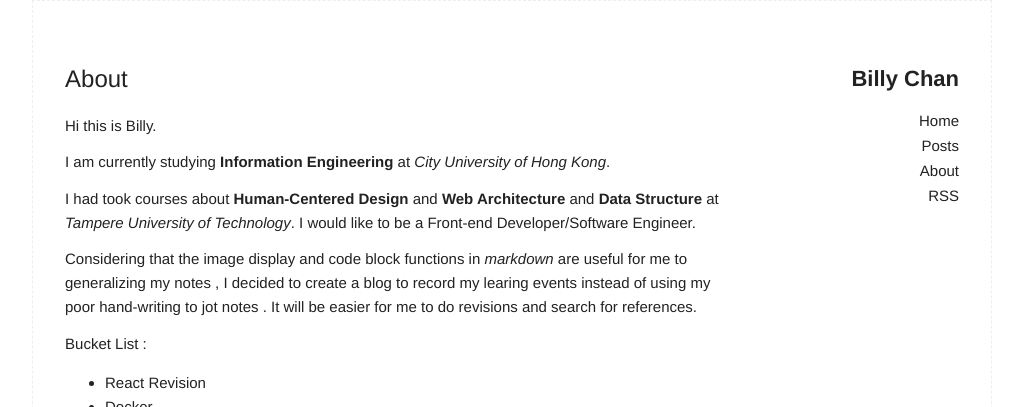
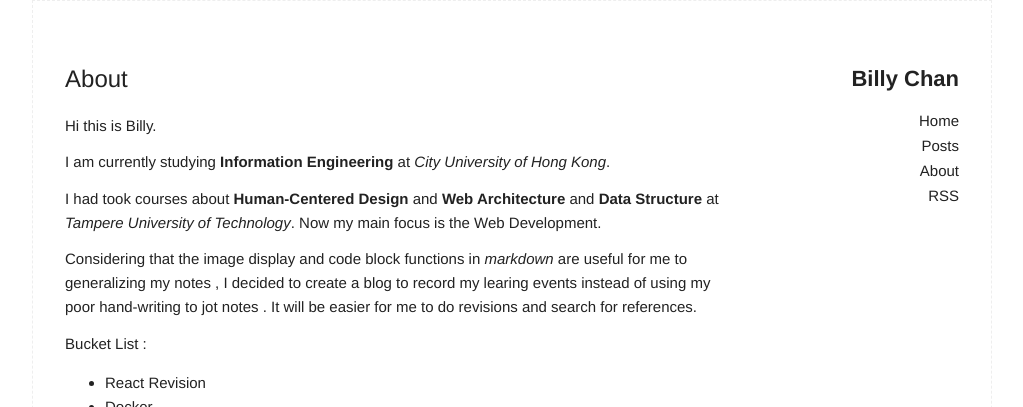
Before and after one commit to bill0930/bill0930.github.io, a Jekyll site: the page built from about.md, in a window 1280 px wide. Shown: the top 407 px of the page, without its empty margins (128-1151 px from the left). Built offline with Jekyll 4.4.1, drawn with Linux system fonts in a browser that asks for light colours.

Commit message:
Update about.md

```diff
--- a/about.md
+++ b/about.md
@@ -8,7 +8,7 @@ Hi this is Billy.
 
 I am currently studying <b>Information Engineering</b> at <i>City University of Hong Kong</i>.
 
-I had took courses about <b>Human-Centered Design</b> and  <b>Web Architecture</b> and <b>Data Structure</b>  at <i>Tampere University of Technology</i>. I would like to be a Front-end Developer/Software Engineer.
+I had took courses about <b>Human-Centered Design</b> and  <b>Web Architecture</b> and <b>Data Structure</b>  at <i>Tampere University of Technology</i>. Now my main focus is the Web Development.
 
 Considering that the image display and code block functions in <i>markdown</i> are useful for me to generalizing my notes , I decided to create a blog to record my learing events instead of using my poor hand-writing to jot notes . It will be easier for me to do revisions and search for references.
 
```
